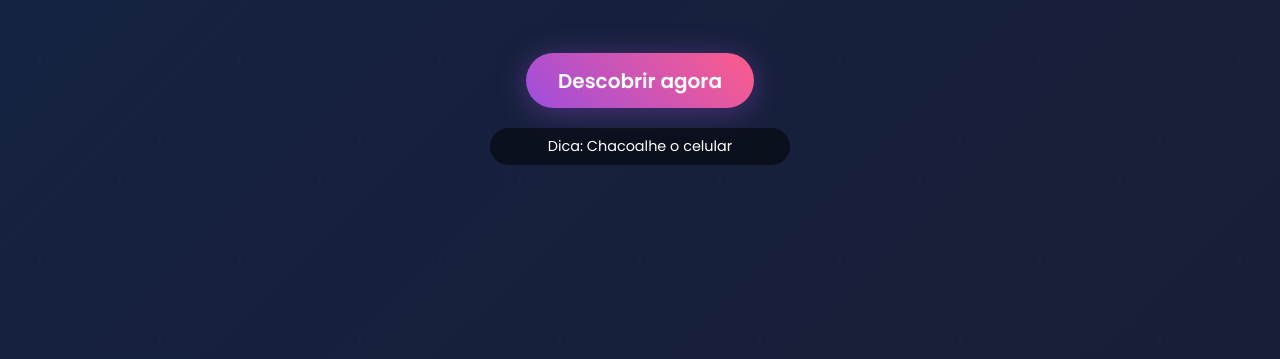
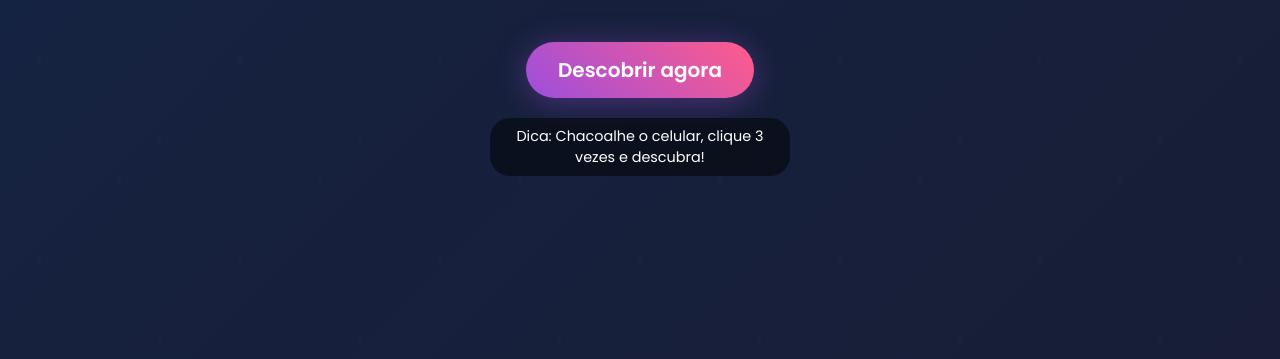
Before and after one commit to Danilo1525/Divertido2, a plain HTML site: page index.html in a window 1280 px wide. Shown: the part 441-800 px from the top of the page. Drawn offline with Linux system fonts and the light colour scheme.

Commit message:
Add files via upload

```diff
--- a/index.html
+++ b/index.html
@@ -33,7 +33,7 @@
 
         <!-- Dica de Easter Egg Mobile -->
         <div class="mobile-hint">
-          <p>Dica: Chacoalhe o celular</p>
+          <p>Dica: Chacoalhe o celular, clique 3 vezes e descubra!</p>
         </div>
       </div>
     </main>
```
